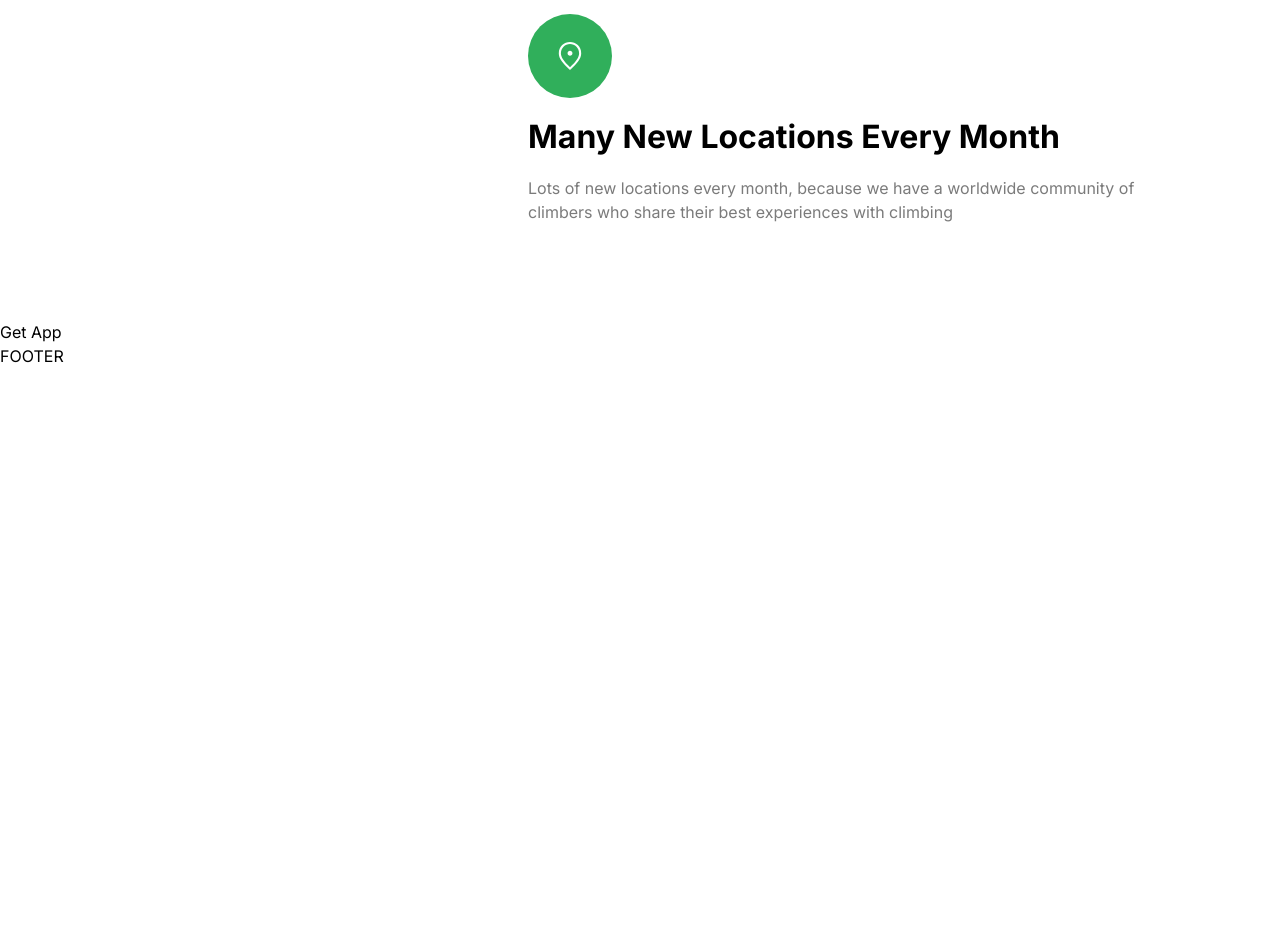
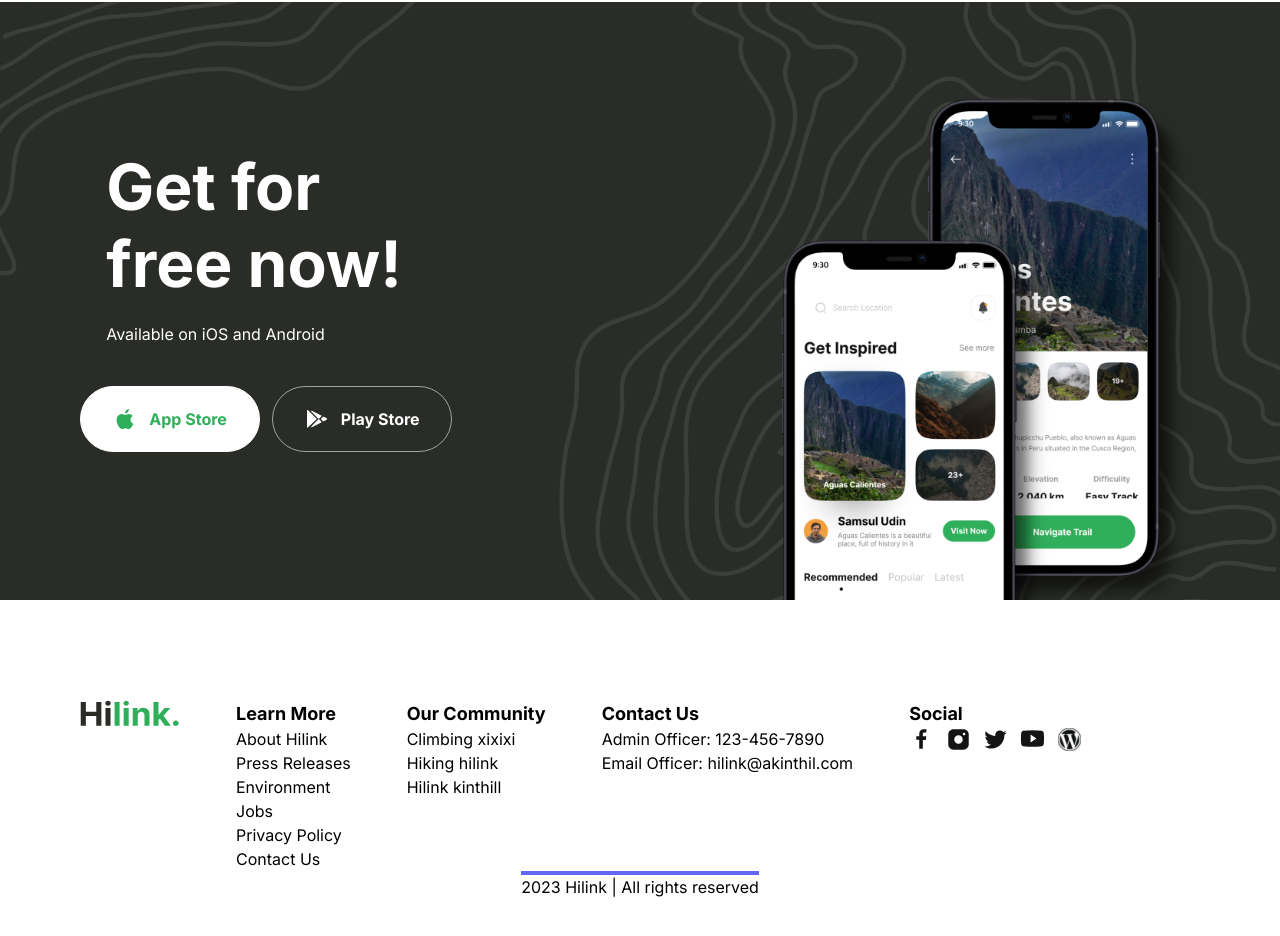
Before and after one commit to SourceSailor/next-travel-app, a Next.js app: page / in a window 1280 px wide. Shown: the part 3889-4825 px from the top of the page. Before the commit the page ends 4257 px from the top, so only its background shows below. Built offline with nearby package versions, Linux system fonts and the light colour scheme.

Commit message:
Updates ot multiple components

```diff
--- a/components/Button.tsx
+++ b/components/Button.tsx
@@ -5,12 +5,15 @@
   title: string;
   icon?: string;
   variant: string;
+  full?: boolean;
 };
 
-const Button = ({ type, title, icon, variant }: ButtonProps) => {
+const Button = ({ type, title, icon, variant, full }: ButtonProps) => {
   return (
     <button
-      className={`flexCenter gap-3 rounded-full border ${variant}`}
+      className={`flexCenter gap-3 rounded-full border ${variant} ${
+        full && "w-full"
+      } cursor-pointer`}
       type={type}
     >
       {icon && <Image src={icon} alt="title" width={24} height={24} />}{" "}
--- a/components/Features.tsx
+++ b/components/Features.tsx
@@ -7,6 +7,7 @@
   description: string;
 }
 
+// Features Data Component
 const FeaturesData = ({ icon, title, description }: FeaturesProps) => (
   <li className="flex w-full flex-1 flex-col items-start">
     <div className="rounded-full p-4 lg:p-7 bg-green-50">
@@ -38,7 +39,7 @@
         <div className="z-20 flex w-full flex-col lg:w-[60%]">
           <div className="relative">
             <Image
-              className="absolute left-[-5px] top-[-35px] lg:w-[50px]"
+              className="lg:w-[50px]"
               src="/camp.svg"
               alt="camp"
               width={50}
@@ -49,7 +50,7 @@
             </h2>
           </div>
           <div>
-            <ul className="mt-10 grid gap-10 md:grid-col-2 lg:mt-20 lg:gap-20">
+            <ul className="mt-10 grid gap-10 md:grid-cols-2 lg:mt-20 lg:gap-20">
               {FEATURES.map((feature) => (
                 <FeaturesData
                   key={feature.title}
--- a/components/Footer.tsx
+++ b/components/Footer.tsx
@@ -1,10 +1,65 @@
-import React from "react";
+import { FOOTER_LINKS, FOOTER_CONTACT_INFO, SOCIALS } from "../constants";
+import Image from "next/image";
 
 const Footer = () => {
+  const firstFooterLink = FOOTER_LINKS[0];
+  const secondFooterLink = FOOTER_LINKS[1];
   return (
-    <div>
-      <h1>FOOTER</h1>
-    </div>
+    <footer className="flexCenter flex-col mb-24">
+      <div className="padding-container max-container flex w-full flex-row gap-14">
+        {/* Logo */}
+        <div>
+          <Image src="/hilink-logo.svg" alt="logo" height={100} width={100} />
+        </div>
+
+        {/* Learn More */}
+        <div>
+          <h4 className="text-gray-60 bold-18">{firstFooterLink.title}</h4>
+          <ul>
+            {firstFooterLink.links.map((link, i) => (
+              <li key={i}>{link}</li>
+            ))}
+          </ul>
+        </div>
+
+        {/* Our Community */}
+        <div>
+          <h4 className="text-gray-60 bold-18">{secondFooterLink.title}</h4>
+          <ul>
+            {secondFooterLink.links.map((link, i) => (
+              <li key={i}>{link}</li>
+            ))}
+          </ul>
+        </div>
+
+        {/* Contact Us */}
+        <div>
+          <h4 className="text-gray-60 bold-18">{FOOTER_CONTACT_INFO.title}</h4>
+          <ul>
+            {FOOTER_CONTACT_INFO.links.map((link, i) => (
+              <li key={i}>
+                {link.label}: {link.value}
+              </li>
+            ))}
+          </ul>
+        </div>
+
+        {/* Socials */}
+        <div>
+          <h4 className="text-gray-60 bold-18">{SOCIALS.title}</h4>
+          <ul className="flex flex-row gap-3">
+            {SOCIALS.links.map((link, i) => (
+              <li key={i}>
+                <Image src={link} alt="socials" height={25} width={25} />
+              </li>
+            ))}
+          </ul>
+        </div>
+      </div>
+      <div className="border-t-4 border-indigo-500 ">
+        <p>2023 Hilink | All rights reserved</p>
+      </div>
+    </footer>
   );
 };
 
--- a/components/GetApp.tsx
+++ b/components/GetApp.tsx
@@ -1,7 +1,49 @@
-import React from "react";
+import Image from "next/image";
+import Button from "./Button";
 
 const GetApp = () => {
-  return <div>Get App</div>;
+  return (
+    <section className="flexCenter w-full flex-col pb-[100px]">
+      {/* Background Image */}
+      <div className="get-app">
+        {/* Text Section */}
+
+        <div className="flex flex-col flexCenter">
+          <div>
+            <h2 className="bold-40 lg:bold-64 xl:max-w-[320px]">
+              Get for free now!
+            </h2>
+            <p className="regular-16 mt-5 text-white lg:mt[30px] lg:bg-none mb-10">
+              Available on iOS and Android
+            </p>
+          </div>
+
+          {/* CTA Buttons */}
+          <div className="w-full flex flex-col xl:flex-row gap-3 whitespace-nowrap">
+            <Button
+              type="button"
+              title="App Store"
+              icon="/apple.svg"
+              variant="btn_white"
+              full
+            />
+            <Button
+              type="button"
+              title="Play Store"
+              icon="/android.svg"
+              variant="btn_dark_green_outline"
+              full
+            />
+          </div>
+        </div>
+
+        {/* Phones Image */}
+        <div>
+          <Image src="/phones.png" alt="phones" height={420} width={420} />
+        </div>
+      </div>
+    </section>
+  );
 };
 
 export default GetApp;
```
